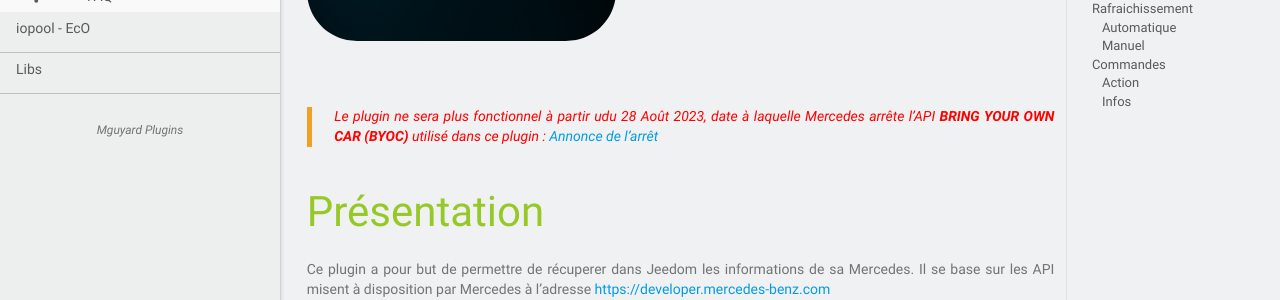
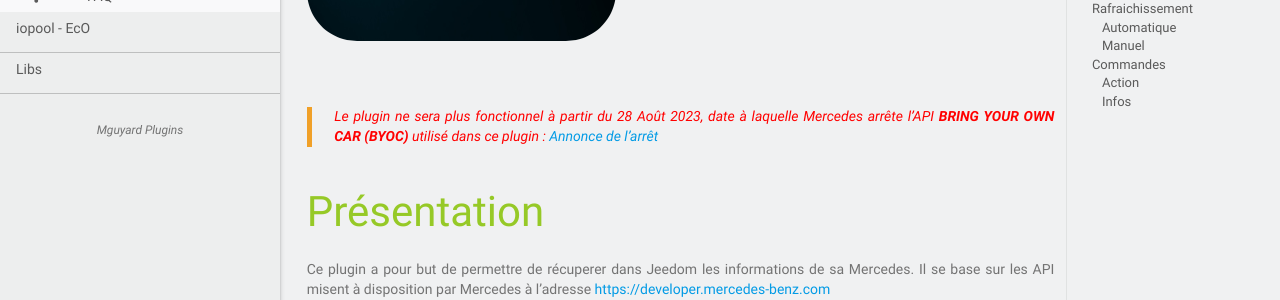
Before and after one commit to mguyard/Jeedom-Documentations, a Jekyll site: the page built from fr_FR/Mercedes_me/documentation.md, in a window 1280 px wide and 900 px high. Shown: the part 345-645 px from the top of the window. Built offline with Jekyll 4.4.1, drawn with Linux system fonts in a browser that asks for light colours; our own code applies the rules of GitHub Pages for plain Markdown files.

```diff
--- a/fr_FR/Mercedes_me/documentation.md
+++ b/fr_FR/Mercedes_me/documentation.md
@@ -1,6 +1,6 @@
 ![Logo](images/Mercedes_me_icon.png)
 
-> <span style="color:red">_Le plugin ne sera plus fonctionnel à partir udu 28 Août 2023, date à laquelle Mercedes arrête l'API __BRING YOUR OWN CAR (BYOC)__ utilisé dans ce plugin : [Annonce de l'arrêt](https://developer.mercedes-benz.com/news/bringyourowncar-sundown)_</span>
+> <span style="color:red">_Le plugin ne sera plus fonctionnel à partir du 28 Août 2023, date à laquelle Mercedes arrête l'API __BRING YOUR OWN CAR (BYOC)__ utilisé dans ce plugin : [Annonce de l'arrêt](https://developer.mercedes-benz.com/news/bringyourowncar-sundown)_</span>
 
 # Présentation
 
```
